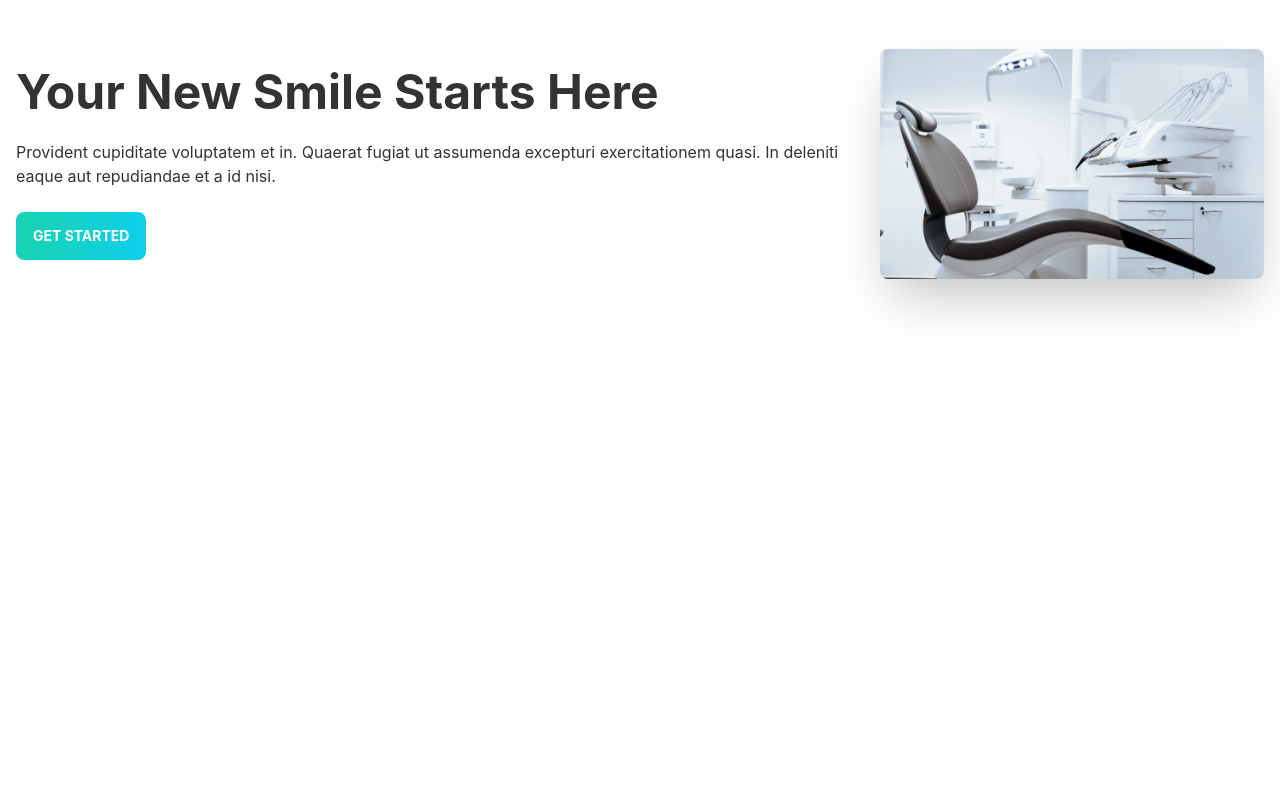
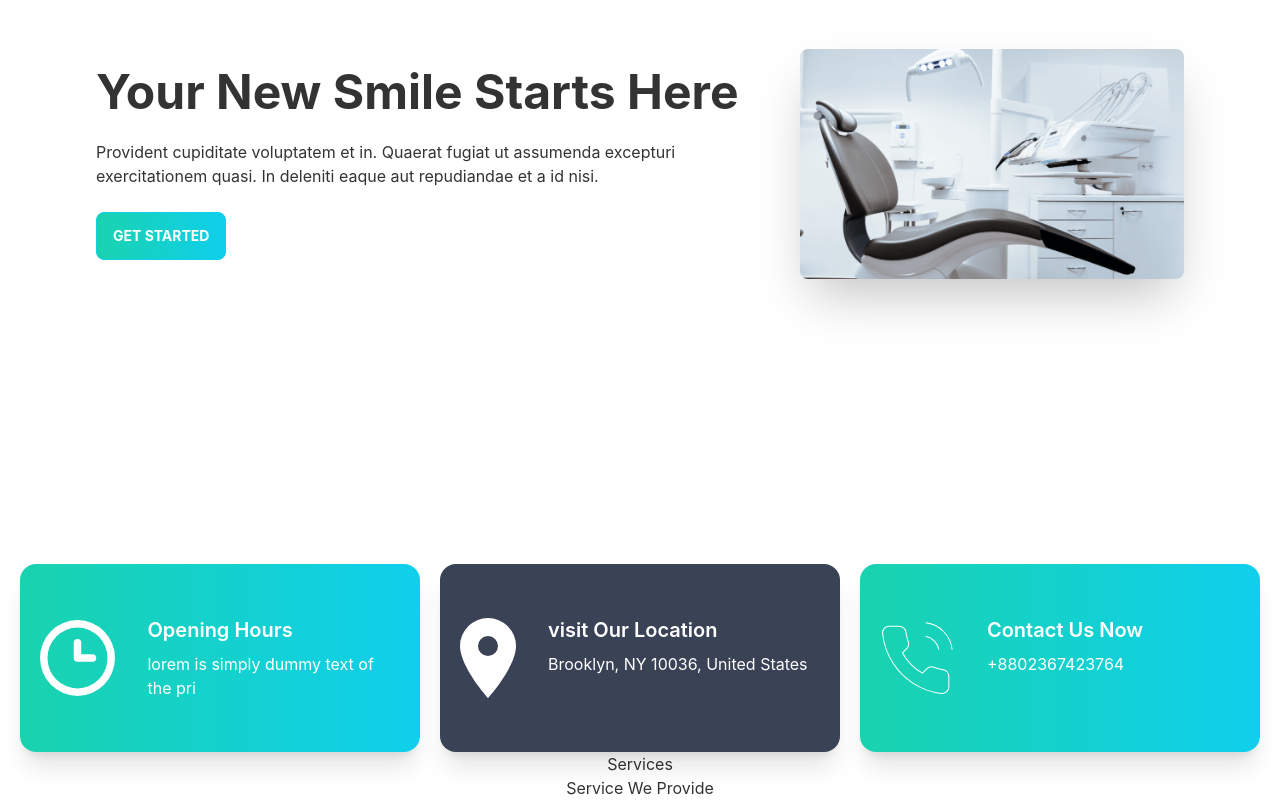
Before and after one commit to moniruzzaman01/doctors-portal-client-with-tailwind, a React (Create React App) app: page / in a window 1280 px wide. Shown: the part 300-1100 px from the top of the page. Before the commit the page ends 864 px from the top, so only its background shows below. Built offline with nearby package versions, Linux system fonts and the light colour scheme.

Commit message:
main section done with info card

```diff
--- a/src/Pages/Home/Banner.js
+++ b/src/Pages/Home/Banner.js
@@ -3,8 +3,8 @@ import bannerImg from "../../assets/images/chair.png";
 
 const Banner = () => {
   return (
-    <div className="hero min-h-screen">
-      <div className="hero-content flex-col lg:flex-row-reverse">
+    <div className="hero min-h-screen lg:px-20">
+      <div className="hero-content flex-col lg:flex-row-reverse ">
         <img
           src={bannerImg}
           className="max-w-sm rounded-lg shadow-2xl"
--- a/src/Pages/Home/Home.js
+++ b/src/Pages/Home/Home.js
@@ -1,10 +1,14 @@
 import React from "react";
 import Banner from "./Banner";
+import Info from "./Info";
+import Service from "./Service";
 
 const Home = () => {
   return (
     <div>
       <Banner />
+      <Info />
+      <Service />
     </div>
   );
 };
--- /dev/null
+++ b/src/Pages/Home/Info.js
@@ -0,0 +1,43 @@
+import React from "react";
+import InfoCard from "./InfoCard";
+import clock from "../../assets/icons/clock.svg";
+import marker from "../../assets/icons/marker.svg";
+import phone from "../../assets/icons/phone.svg";
+
+const Info = () => {
+  const infoCardData = [
+    {
+      bg: "bg-gradient-to-r from-secondary to-primary",
+      img: clock,
+      title: "Opening Hours",
+      desc: "lorem is simply dummy text of the pri",
+    },
+    {
+      bg: "bg-accent",
+      img: marker,
+      title: "visit Our Location",
+      desc: "Brooklyn, NY 10036, United States",
+    },
+    {
+      bg: "bg-gradient-to-r from-secondary to-primary",
+      img: phone,
+      title: "Contact Us Now",
+      desc: "+8802367423764",
+    },
+  ];
+  return (
+    <div className="grid grid-cols-1 lg:grid-cols-3 gap-5 px-5">
+      {infoCardData.map((info, key) => (
+        <InfoCard
+          key={key}
+          bg={info.bg}
+          title={info.title}
+          desc={info.desc}
+          img={info.img}
+        ></InfoCard>
+      ))}
+    </div>
+  );
+};
+
+export default Info;
--- /dev/null
+++ b/src/Pages/Home/InfoCard.js
@@ -0,0 +1,17 @@
+import React from "react";
+
+const InfoCard = ({ img, title, desc, bg }) => {
+  return (
+    <div className={`card lg:card-side shadow-xl text-white ${bg} py-5`}>
+      <figure className="pl-5">
+        <img src={img} alt="Album" />
+      </figure>
+      <div className="card-body">
+        <h2 className="card-title">{title}</h2>
+        <p>{desc}</p>
+      </div>
+    </div>
+  );
+};
+
+export default InfoCard;
--- /dev/null
+++ b/src/Pages/Home/Service.js
@@ -0,0 +1,12 @@
+import React from "react";
+
+const Service = () => {
+  return (
+    <div className="text-center">
+      <h3>Services</h3>
+      <h1>Service We Provide</h1>
+    </div>
+  );
+};
+
+export default Service;
```
